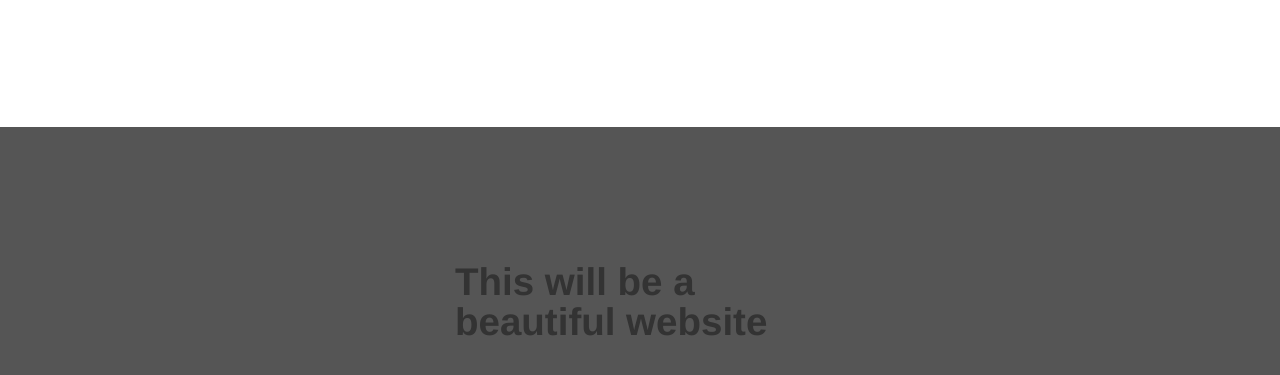
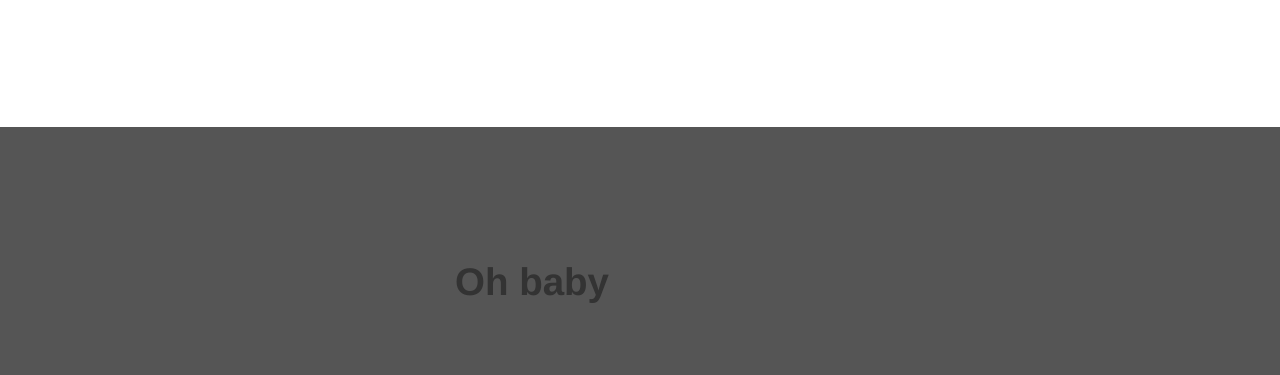
Before and after one commit to ParkerdeWaal/parkerdewaal.github.com, a Jekyll site: the page built from index.html, in a window 1280 px wide and 900 px high, scrolled down 1048 px. Shown: the top 375 px of the window. Built offline with Jekyll 4.4.1, drawn with Linux system fonts in a browser that asks for light colours; the list of posts is cut into pages by our own code.

Commit message:
Testing new style sheet and html sections

```diff
--- a/index.html
+++ b/index.html
@@ -16,7 +16,7 @@ layout: index
 	<div class="container">
 		<div class="row">
 			<div class="span4 offset4">
-				<h1>This will be a beautiful website</h1>
+				<h1>Oh baby</h1>
 			</div>
 		</div>
 	</div>
```
